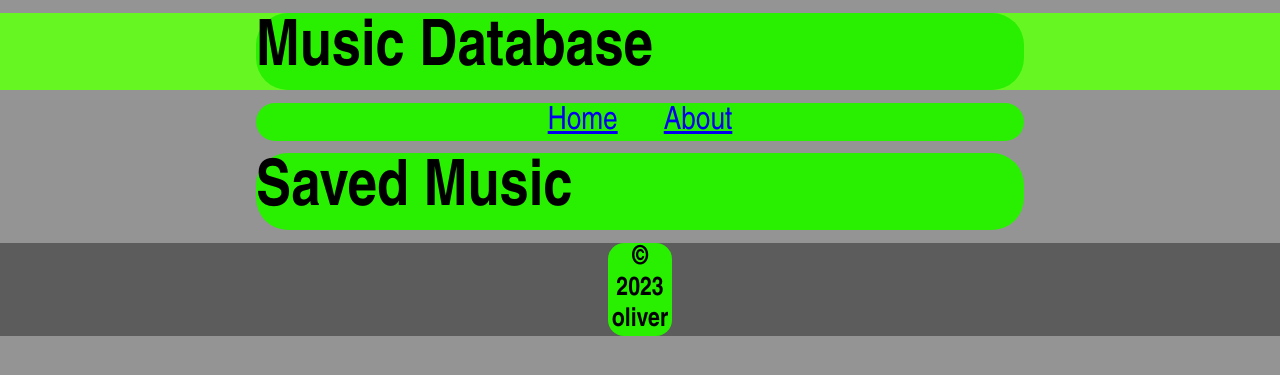
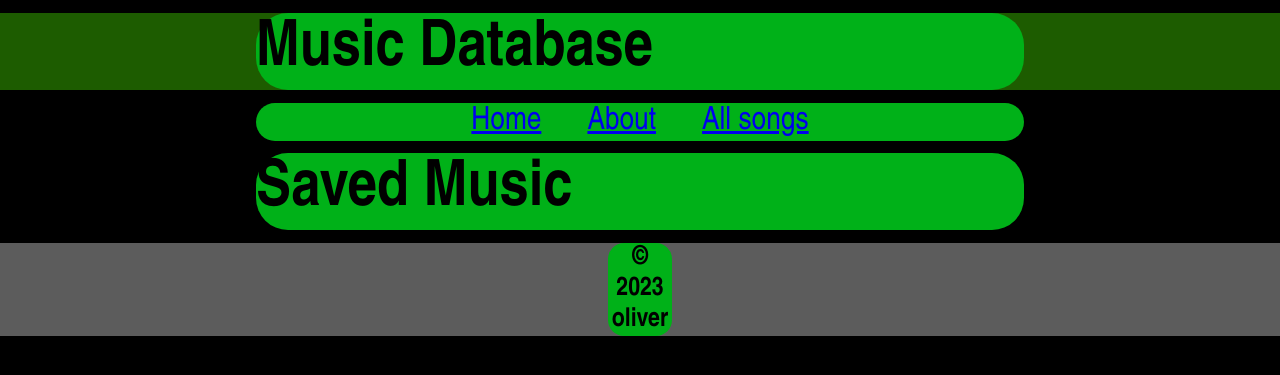
Before and after one commit to 20081oliver/project, a Flask app: page / in a window 1280 px wide. Shown: the top 375 px of the page. Run offline with Flask 3, Linux system fonts and the light colour scheme.

Commit message:
added all songs header and modified main page colours

```diff
--- a/routes.py
+++ b/routes.py
@@ -14,6 +14,15 @@ def home():
 def about():
     return render_template("about.html")
 
+@app.route('/all_songs')
+def all_pizzas():
+    conn = sqlite3.connect('song.db')
+    cur = conn.cursor()
+    cur.execute('SELECT * FROM song')
+    results = cur.fetchall()
+    print(results)
+    return render_template("all_songs.html", results=results)
+
 
 if __name__ == "__main__":
     app.run(debug = True)
--- a/static/CSS/styles.css
+++ b/static/CSS/styles.css
@@ -5,7 +5,7 @@
 /** This is the css for header. This is to change the background colour of the header. **/
 
 header{
-    background-color: #66f723;
+    background-color: #1d5c00;
 
 }
 
@@ -16,7 +16,7 @@ footer{
 }
 
 body{
-    background-color: #949494;
+    background-color: #000000;
 
 }
 
@@ -45,7 +45,7 @@ div{
 }
 
 .brightbackground{
-    background-color: #28f000;
+    background-color: #00b118;
 }
 
 .boldtitle{
--- a/templates/nav.html
+++ b/templates/nav.html
@@ -1,3 +1,3 @@
 <div class="brightbackground boldtitle" id="navBar">
-        <a href="/">Home</a><a href="/about">About</a>
+        <a href="/">Home</a><a href="/about">About</a><a href="/all_songs">All songs</a>
 </div>
```
Also changed, not shown: templates/all_songs.html (added, +7 -0 lines).
